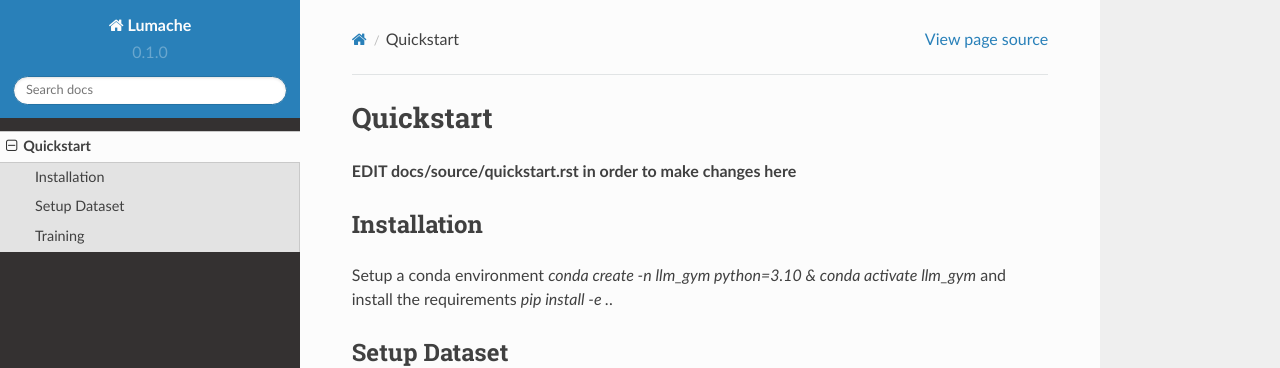
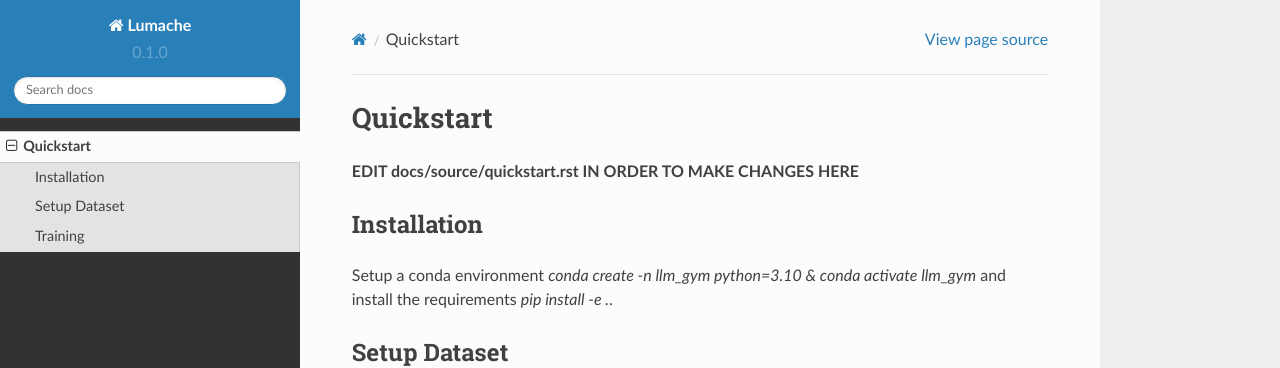
Before and after one commit to manasMauryax/rtd-tutorial, a Sphinx documentation site: the page built from docs/source/quickstart.rst, in a window 1280 px wide and 1164 px high. Shown: the top 368 px of the window. Built offline with Sphinx 7.4.7 and the Read the Docs theme 2.0.0, drawn with Linux system fonts in a browser that asks for light colours.

```diff
--- a/docs/source/quickstart.rst
+++ b/docs/source/quickstart.rst
@@ -1,7 +1,7 @@
 Quickstart
 ==========
 
-**EDIT docs/source/quickstart.rst in order to make changes here**
+**EDIT docs/source/quickstart.rst IN ORDER TO MAKE CHANGES HERE**
 
 Installation
 -----------
```
